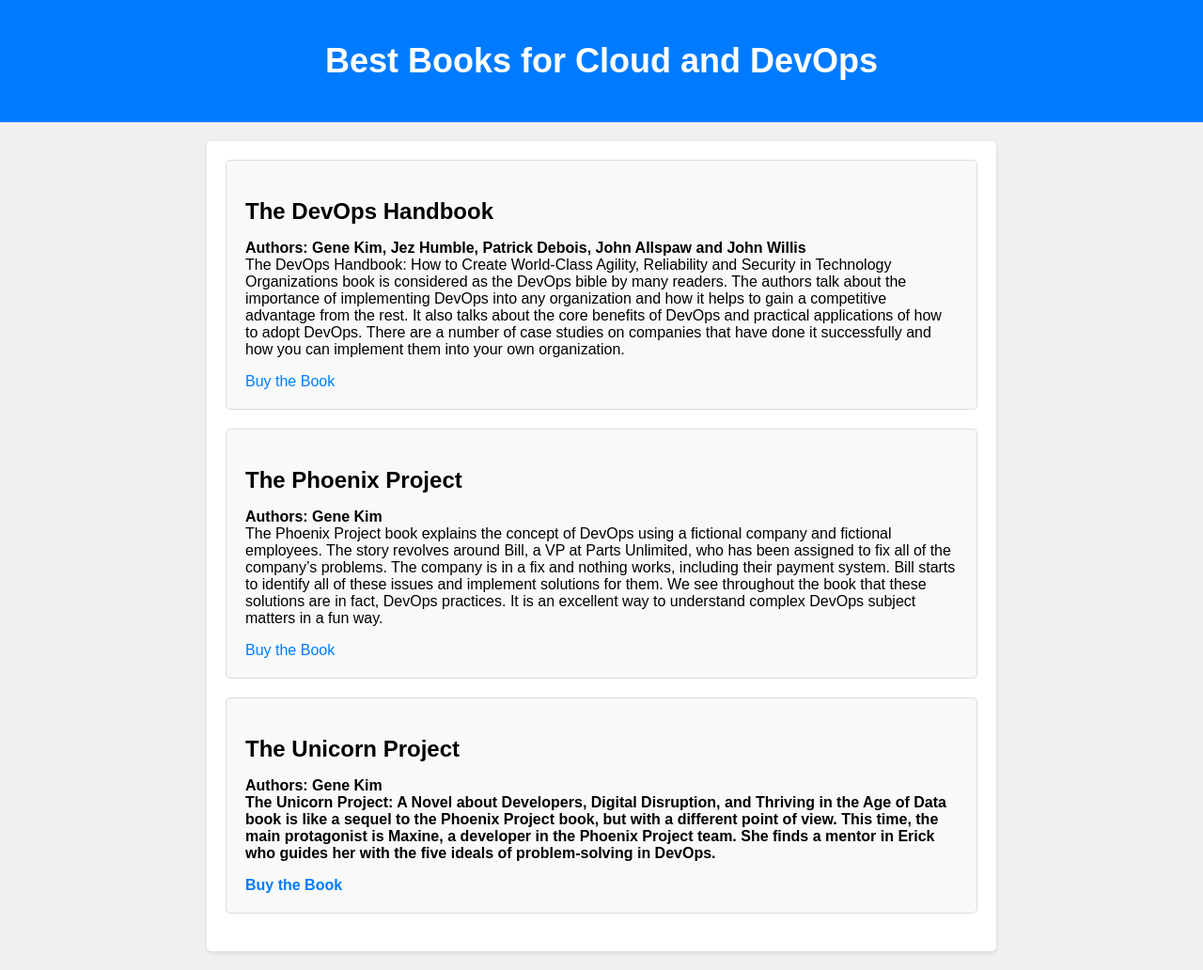
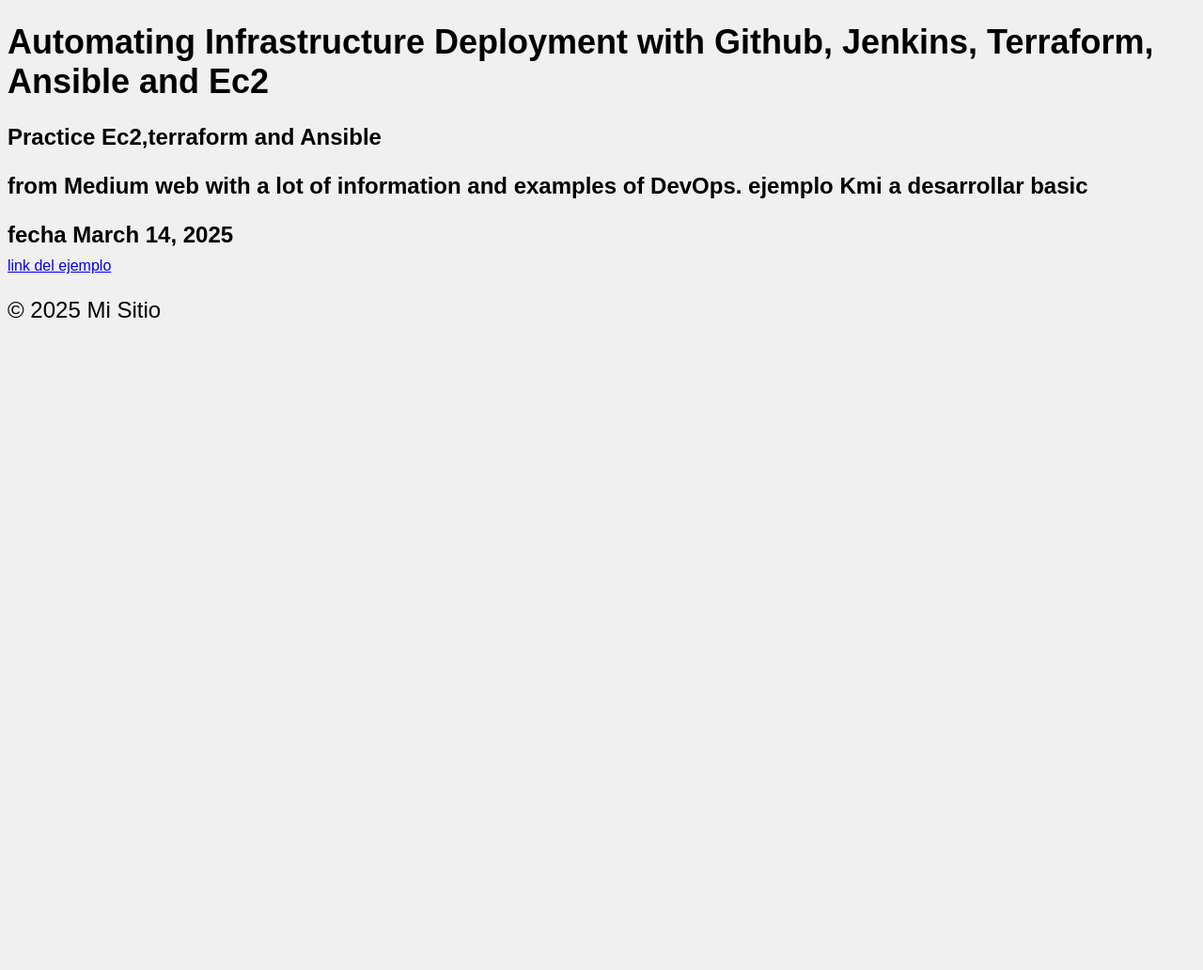
Before and after one commit to cmlavaut/deveops, a Flask app: page / in a window 1280 px wide. Shown: the whole page at 94% size. After the commit the page ends 339 px from the top, so only its background shows below. Run offline with Flask 2, Linux system fonts and the light colour scheme; some libraries are stand-ins or nearby versions.

Commit message:
update 140325

```diff
--- a/terraform-example/aws-terraform-flask/flaskapp/app.py
+++ b/terraform-example/aws-terraform-flask/flaskapp/app.py
@@ -7,4 +7,4 @@
     return render_template('index.html')
 
 if __name__ == '__main__':
-    app.run(debug=True, port=5000) # App will be Expose in Port 80
+    app.run(host= '0.0.0.0', debug=True, port=5000)
--- /dev/null
+++ b/terraform-example/aws-terraform-flask/flaskapp/static/css/main.css
@@ -0,0 +1,25 @@
+body {
+    font-family: Arial, sans-serif;
+    background-color: #f0f0f0;
+    margin: 10;
+    padding: 10;
+}
+
+h1 {
+    font-size: 36px;
+}
+
+
+h2 {
+    font-size: 24px;
+    margin-bottom: 10px;
+}
+
+h3 {
+    font-size:24px;
+    margin-bottom: 10px;
+}
+
+p {
+    font-size: 24px;
+}
--- /dev/null
+++ b/terraform-example/aws-terraform-flask/flaskapp/templates/base.html
@@ -0,0 +1,22 @@
+<!DOCTYPE html>
+<html>
+    <head>
+        <meta charset="UTF-8">
+        <title> Practice from camila Morales Lavaut </title>
+        <link rel="stylesheet" href="{{ url_for('static', filename='css/main.css') }}">
+    </head>
+    <body>
+        <header>
+        <h1>  Automating Infrastructure Deployment with Github, Jenkins, Terraform, Ansible and Ec2 </h1>
+        </header>
+
+        <main>
+            {% block content %}Contenido por defecto{% endblock %}
+        </main>
+
+        <footer>
+            <p>&copy; 2025 Mi Sitio</p>
+        </footer>
+
+    </body>
+</html>
--- a/terraform-example/aws-terraform-flask/flaskapp/templates/index.html
+++ b/terraform-example/aws-terraform-flask/flaskapp/templates/index.html
@@ -1,98 +1,8 @@
-<!DOCTYPE html>
-<html lang="en">
-<head>
-    <meta charset="UTF-8">
-    <meta name="viewport" content="width=device-width, initial-scale=1.0">
-    <title>Best Books for Cloud and DevOps</title>
-    <style>
-        body {
-            font-family: Arial, sans-serif;
-            background-color: #f0f0f0;
-            margin: 0;
-            padding: 0;
-        }
+{% extends 'base.html'  %}
+{% block content %}
+            <h2>Practice Ec2,terraform and Ansible </h2>
+            <p><b> from Medium web with a lot of information and examples of DevOps. ejemplo Kmi a desarrollar basic </b></p>
+            <h3> fecha March 14, 2025 </h3>
+            <a href="https://awstip.com/automating-infrastructure-deployment-with-github-jenkins-terraform-ansible-and-ec2-7d0059c1bcca" target="_blank">link del ejemplo</a>
 
-        header {
-            background-color: #007BFF;
-            color: #fff;
-            text-align: center;
-            padding: 20px;
-        }
-
-        h1 {
-            font-size: 36px;
-        }
-
-        main {
-            max-width: 800px;
-            margin: 20px auto;
-            padding: 20px;
-            background-color: #fff;
-            box-shadow: 0 2px 4px rgba(0, 0, 0, 0.1);
-            border-radius: 5px;
-        }
-
-        .book {
-            margin-bottom: 20px;
-            padding: 20px;
-            background-color: #f9f9f9;
-            border: 1px solid #ddd;
-            border-radius: 5px;
-            transition: transform 0.2s ease-in-out;
-        }
-
-        .book:hover {
-            transform: scale(1.03);
-        }
-
-        h2 {
-            font-size: 24px;
-            margin-bottom: 10px;
-        }
-
-        p {
-            font-size: 16px;
-        }
-
-        a {
-            color: #007BFF;
-            text-decoration: none;
-        }
-
-        a:hover {
-            text-decoration: underline;
-        }
-    </style>
-</head>
-<body>
-    <header>
-        <h1>Best Books for Cloud and DevOps</h1>
-    </header>
-    <main>
-        <div class="book">
-            <h2>The DevOps Handbook</h2>
-            <p><b>Authors: Gene Kim, Jez Humble, Patrick Debois, John Allspaw and John Willis</b></br>
-
-                The DevOps Handbook: How to Create World-Class Agility, Reliability and Security in Technology Organizations book is considered as the DevOps bible by many readers. The authors talk about the importance of implementing DevOps into any organization and how it helps to gain a competitive advantage from the rest. It also talks about the core benefits of DevOps and practical applications of how to adopt DevOps. There are a number of case studies on companies that have done it successfully and how you can implement them into your own organization.</p>
-            <a href="https://www.amazon.com/DevOps-Handbook-World-Class-Reliability-Organizations/dp/1942788002">Buy the Book</a>
-        </div>
-
-        <div class="book">
-            <h2>The Phoenix Project</h2>
-            <p><b>Authors: Gene Kim</b></br>
-
-                The Phoenix Project book explains the concept of DevOps using a fictional company and fictional employees. The story revolves around Bill, a VP at Parts Unlimited, who has been assigned to fix all of the company’s problems. The company is in a fix and nothing works, including their payment system. Bill starts to identify all of these issues and implement solutions for them. We see throughout the book that these solutions are in fact, DevOps practices. It is an excellent way to understand complex DevOps subject matters in a fun way.</p>
-            <a href="https://www.amazon.com/Phoenix-Project-DevOps-Helping-Business/dp/1942788290">Buy the Book</a>
-        </div>
-
-        <div class="book">
-            <h2>The Unicorn Project</h2>
-            <p><b>Authors: Gene Kim</br>
-
-                The Unicorn Project: A Novel about Developers, Digital Disruption, and Thriving in the Age of Data book is like a sequel to the Phoenix Project book, but with a different point of view. This time, the main protagonist is Maxine, a developer in the Phoenix Project team. She finds a mentor in Erick who guides her with the five ideals of problem-solving in DevOps.</p>
-            <a href="https://www.amazon.in/Unicorn-Project-Developers-Disruption-Thriving-ebook/dp/B07QT9QR41">Buy the Book</a>
-        </div>
-
-    </main>
-</body>
-</html>
+{% endblock %}
```
